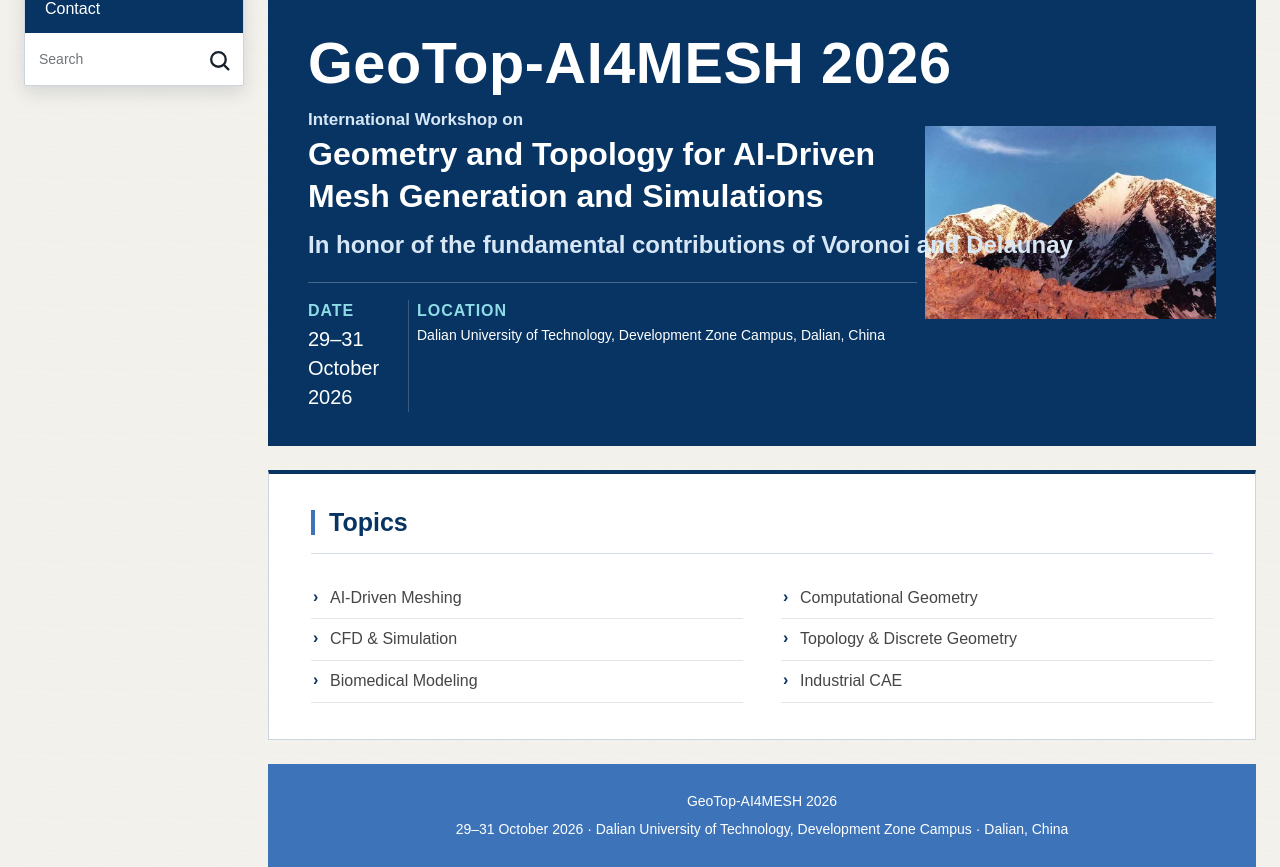
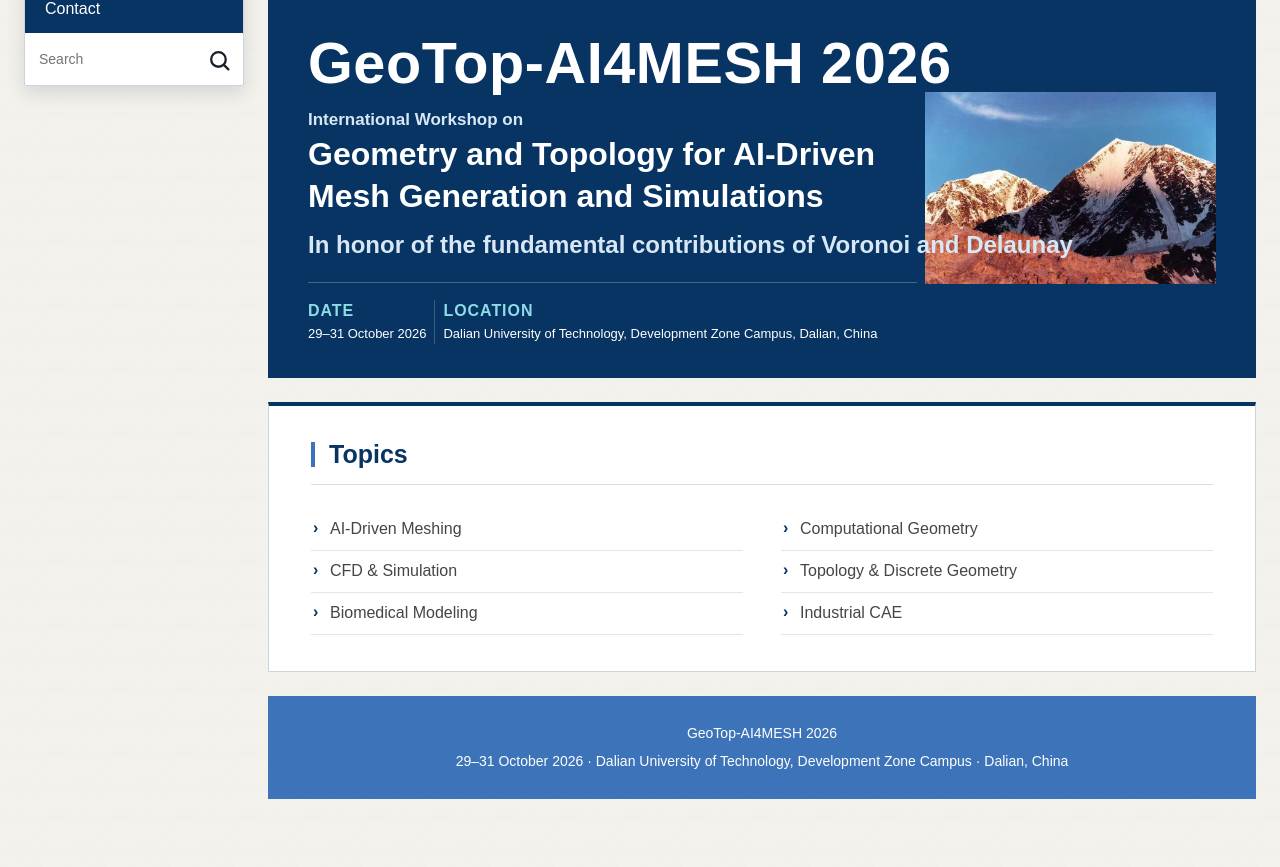
Before and after one commit to FHCCT/AI4MESH-WEB, a Jekyll site: the page built from topics/index.md, in a window 1280 px wide and 1400 px high, scrolled down 41 px. Shown: the part 533-1400 px from the top of the window. Built offline with Jekyll 4.4.1, drawn with Linux system fonts in a browser that asks for light colours; after the commit the page ends 1373 px from its top, so only the background shows below that.

Commit message:
Keep both date and location on single desktop lines

```diff
--- a/assets/css/main.css
+++ b/assets/css/main.css
@@ -446,7 +446,7 @@ html:not(.js-enabled) .nav-group:focus-within > .nav-submenu {
   .hero-facts {
     container-type: inline-size;
     width: calc(100% + 24px);
-    grid-template-columns: 100px minmax(0, 1fr);
+    grid-template-columns: max-content minmax(0, 1fr);
   }
 
   .hero-facts > div:first-child {
@@ -457,8 +457,8 @@ html:not(.js-enabled) .nav-group:focus-within > .nav-submenu {
     padding-left: 8px;
   }
 
-  .hero-facts > div:last-child dd {
-    font-size: clamp(14px, calc((100cqw - 108px) / 36), 20px);
+  .hero-facts dd {
+    font-size: min(20px, calc((100cqw - 17px) / 45.6));
     white-space: nowrap;
   }
 }
```
